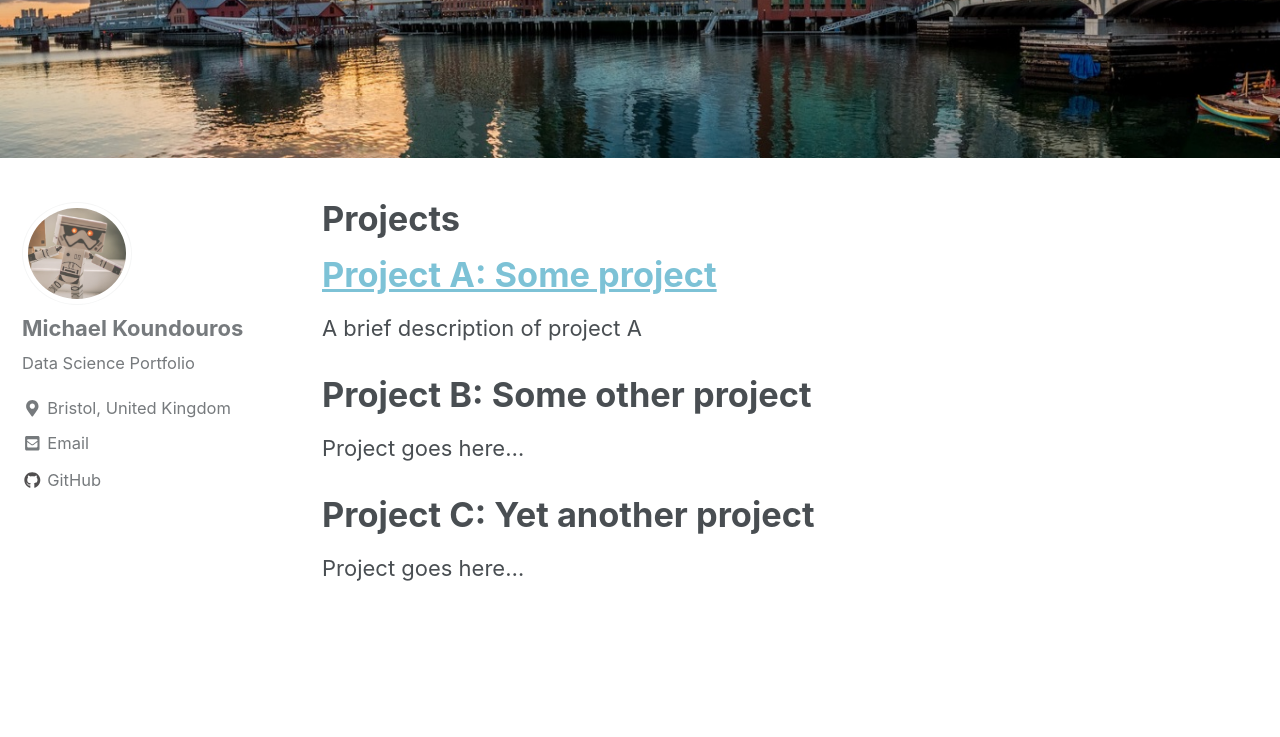
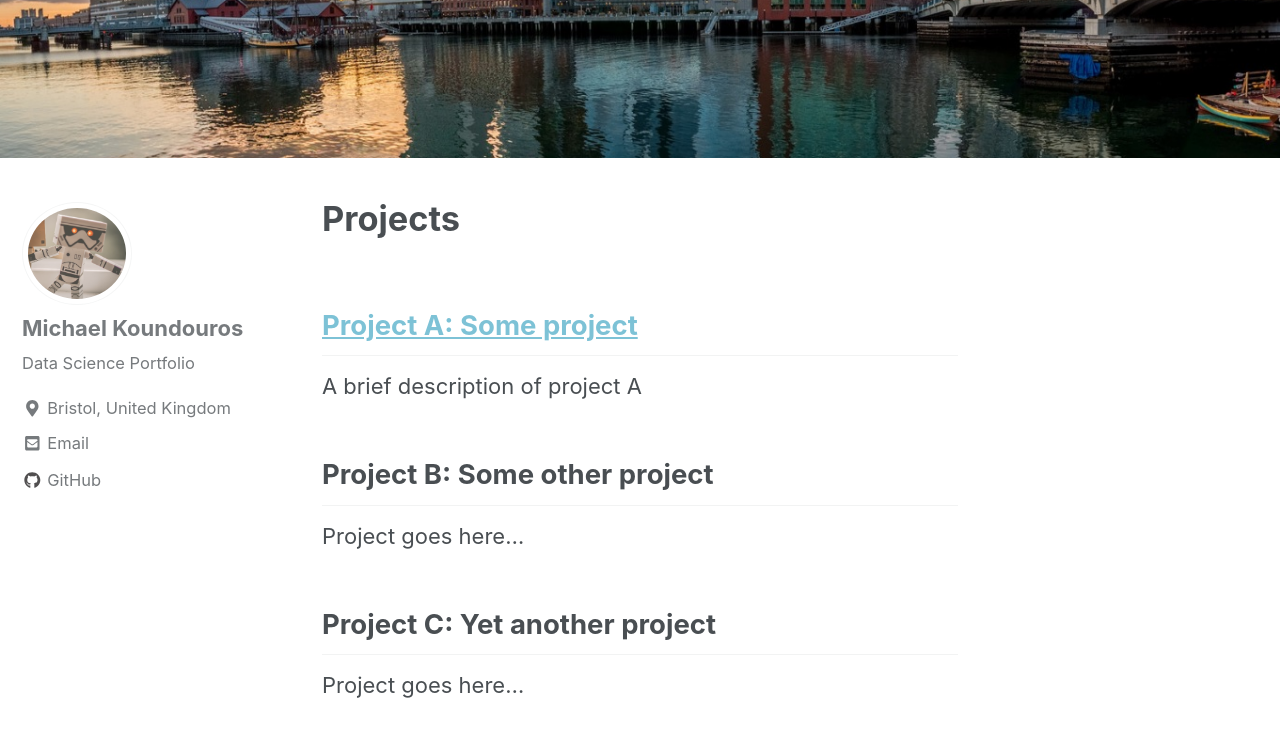
Before and after one commit to mkoundo/mkoundo.github.io, a Jekyll site: the page built from _pages/projects.md, in a window 1280 px wide and 900 px high, scrolled down 417 px. Shown: the top 737 px of the window. Built offline with Jekyll 4.4.1, drawn with Linux system fonts in a browser that asks for light colours; nearby versions of some CDN libraries.

Commit message:
first commit

```diff
--- a/_pages/projects.md
+++ b/_pages/projects.md
@@ -4,12 +4,12 @@ title: "Projects"
 header:
   image: "/images/fort point.png"
 ---
-# [Project A: Some project]({{/project_a/}})
 
+## [Project A: Some project]({{/project_a/}})
 A brief description of project A
 
-# Project B: Some other project
+## Project B: Some other project
 Project goes here...
 
-# Project C: Yet another project
+## Project C: Yet another project
 Project goes here...
```
